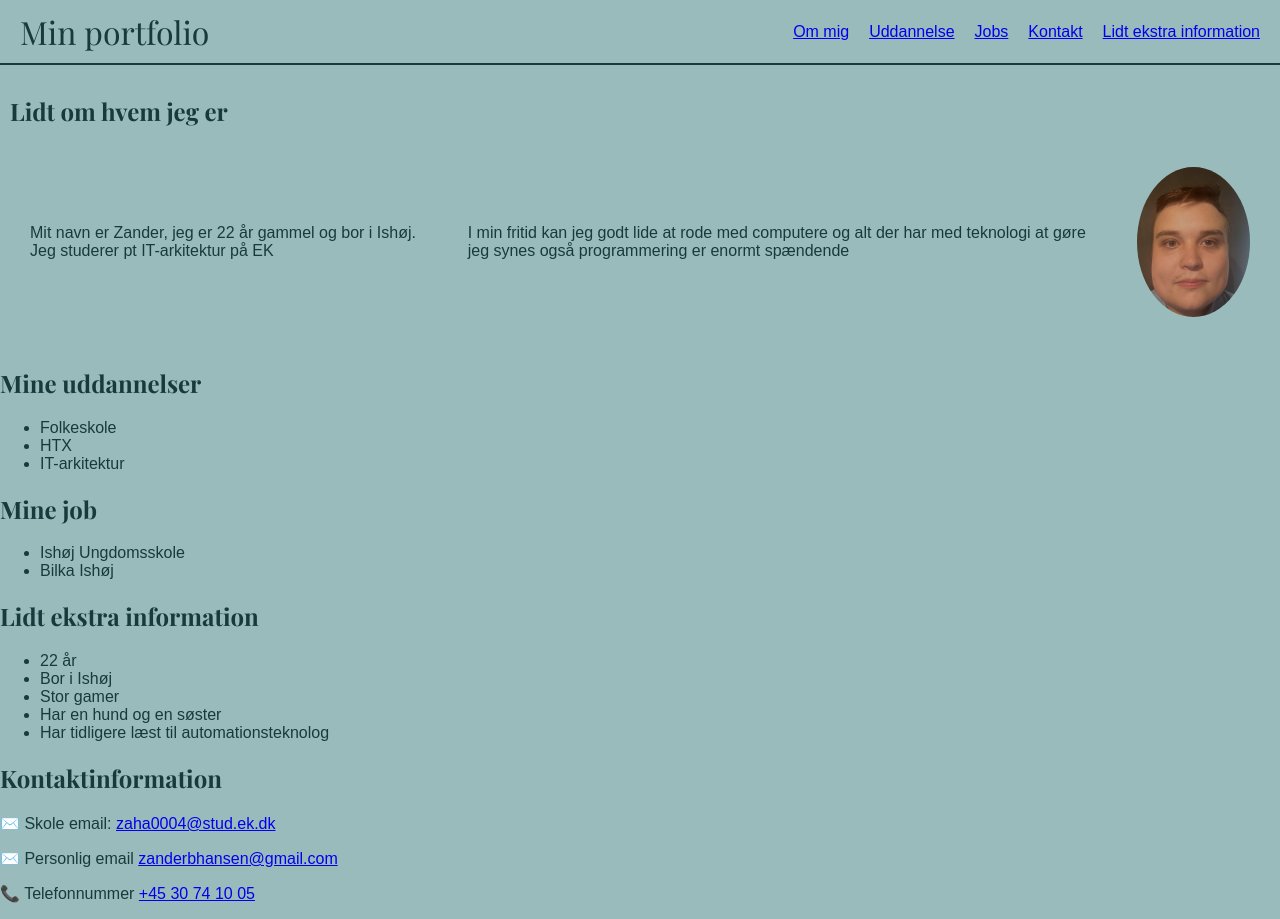
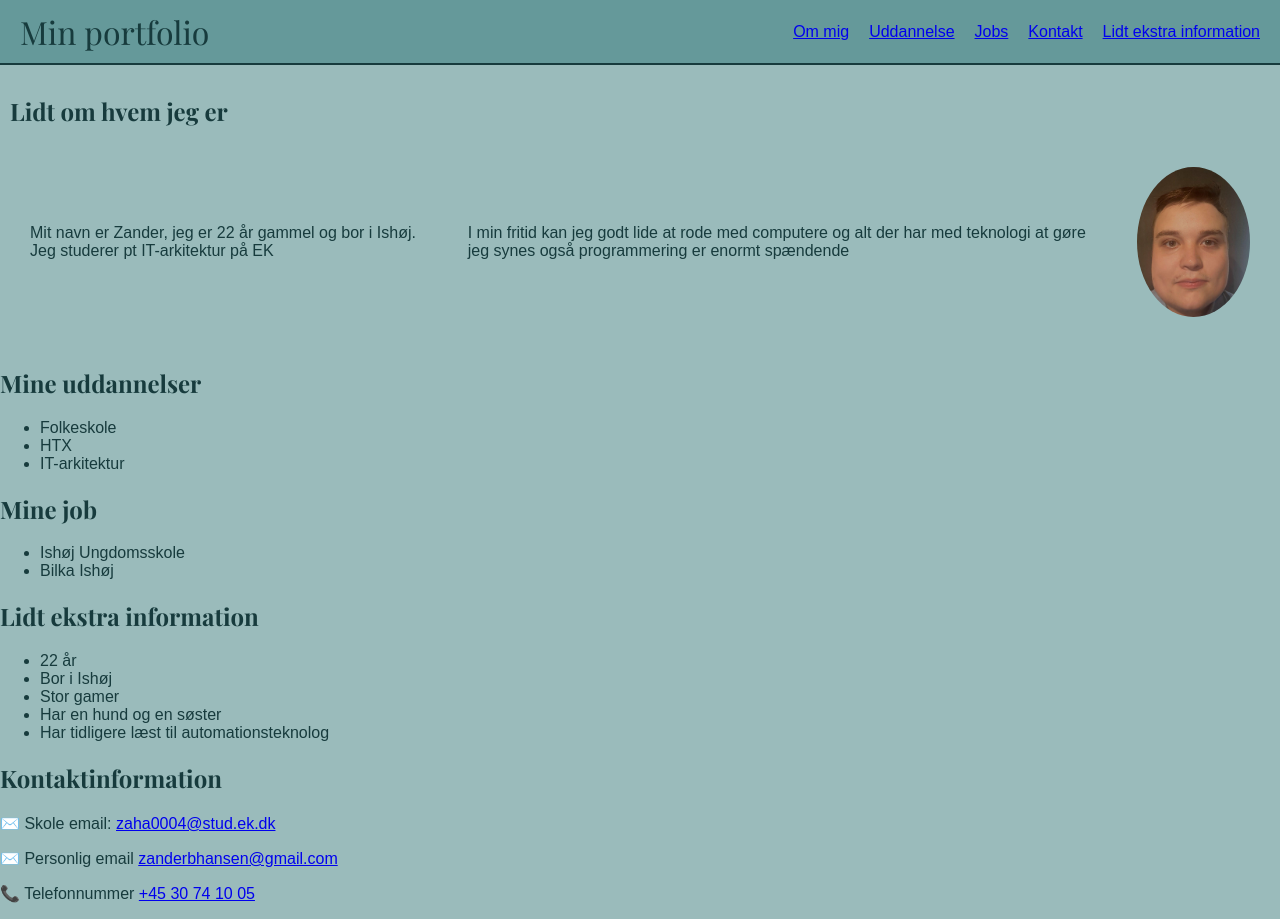
Before and after one commit to zander642/Zander-Portfolio, a website: page index.html in a window 1280 px wide. Drawn offline with nearby package versions, Linux system fonts and the light colour scheme.

Commit message:
baggrundsfarve

```diff
--- a/portfolio design.css
+++ b/portfolio design.css
@@ -9,6 +9,7 @@ header {
     justify-content: space-between;
     align-items: center;
     padding: 10px 20px;
+    background-color: #65999A;
     border-bottom: 2px solid #173b3d;
     }
     nav ul {
```
